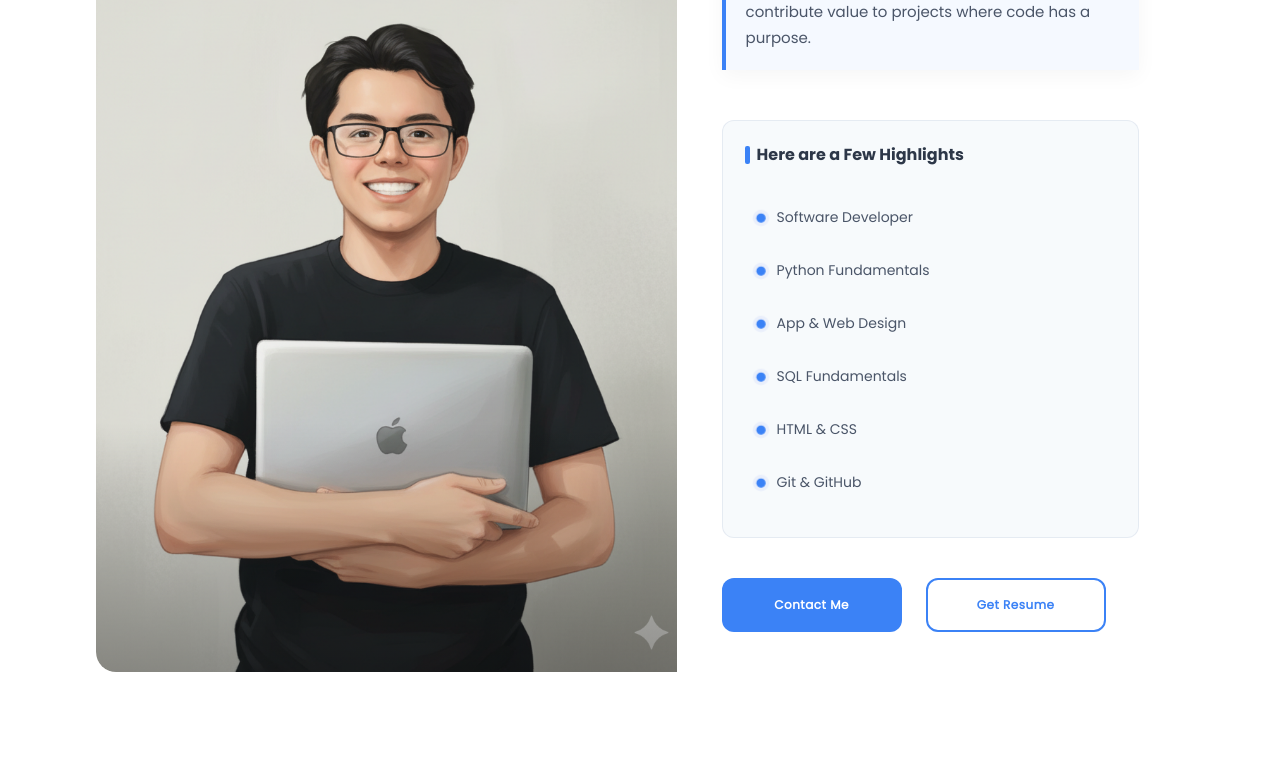
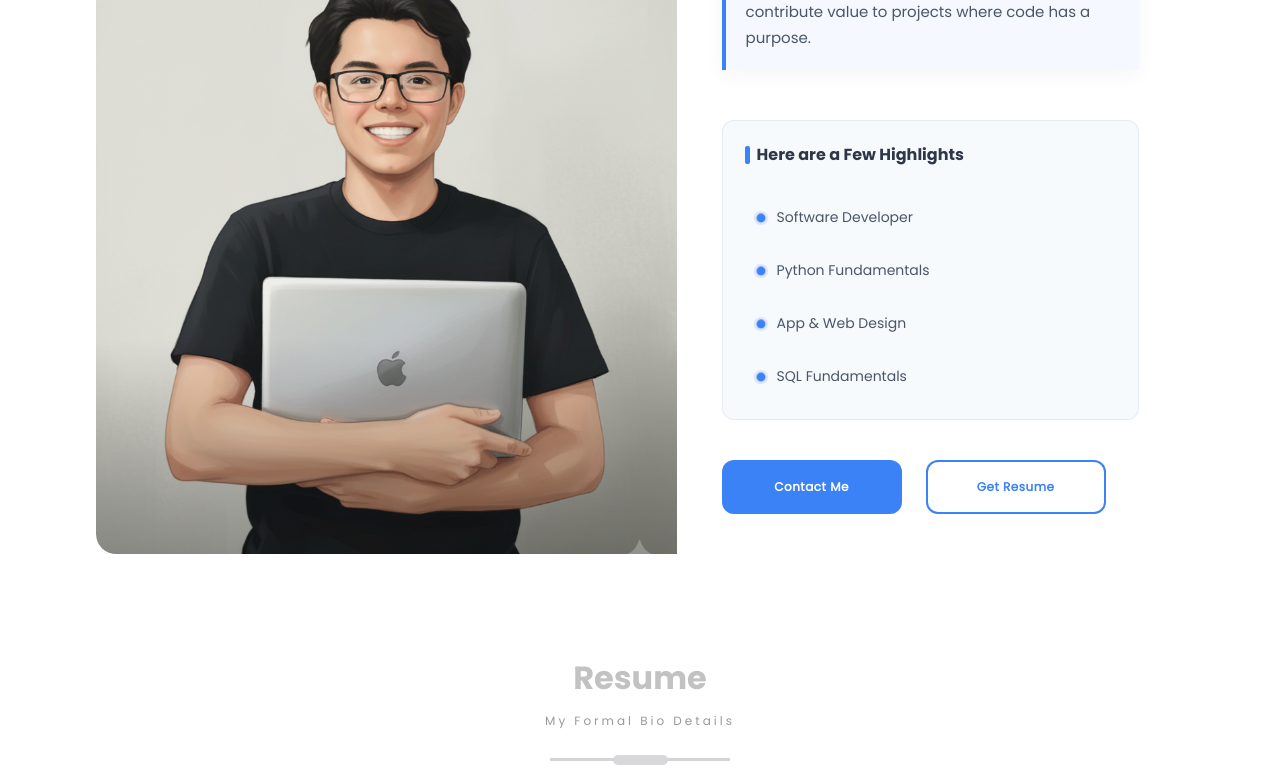
Before and after one commit to japhdev/PortfolioJAPH, a React (Create React App) app in the folder client/: page / in a window 1280 px wide. Shown: the part 1080-1862 px from the top of the page. Built offline with nearby package versions, Linux system fonts and the light colour scheme; a web font is replaced by a local one.

Commit message:
fix: add scroll handling and max-height to highlights and course descriptions

```diff
--- a/client/src/PortfolioContainer/AboutMe/AboutMe.css
+++ b/client/src/PortfolioContainer/AboutMe/AboutMe.css
@@ -110,7 +110,15 @@
     background: rgba(247, 250, 252, 0.9);
     border-radius: 12px;
     border: 1px solid rgba(226, 232, 240, 0.8);
+    overflow-y: auto;
+    max-height: 300px;
     }
+    .about-me-highlights::-webkit-scrollbar-thumb {
+    background: #a3a4a7;
+    border-radius: 5px;
+    border: 1px solid #d3d3d3;
+}
+
 
     .highlight-heading {
     font-family: "Poppins Bold", sans-serif;
--- a/client/src/PortfolioContainer/Certifications/Certifications.css
+++ b/client/src/PortfolioContainer/Certifications/Certifications.css
@@ -149,7 +149,14 @@
     color: #6b7280;
     margin: 0 0 20px 0;
     flex-grow: 1;
+    overflow-y: auto;
+    max-height: 100px;
     }
+    .course-description::-webkit-scrollbar-thumb {
+    background: #a3a4a7;
+    border-radius: 5px;
+    border: 1px solid #d3d3d3;
+}
 
 
     .skills-tags {
```
